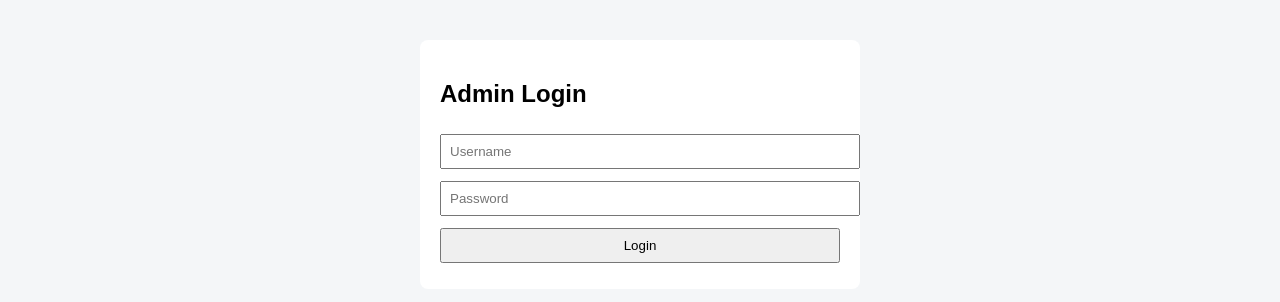
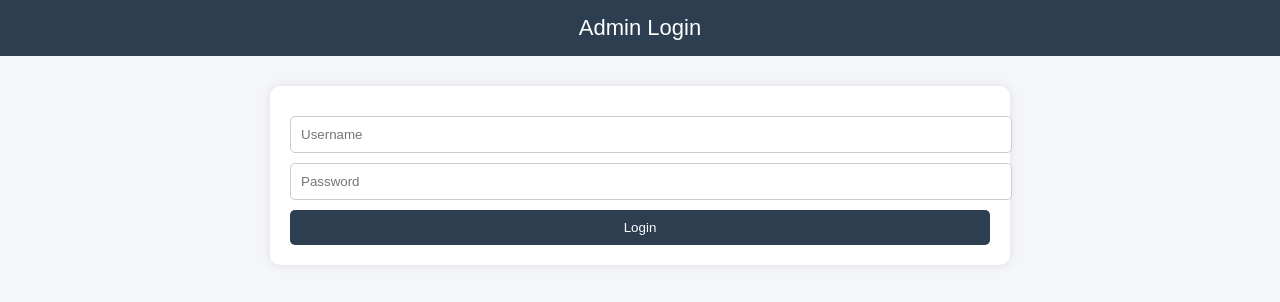
Before and after one commit to srinithisivanantham/hostel-chatbot, a Flask app: page /admin in a window 1280 px wide. Shown: the top 302 px of the page. Run offline with Flask 3, Linux system fonts and the light colour scheme.

```diff
--- a/static/style.css
+++ b/static/style.css
@@ -1,29 +1,65 @@
 body {
-    font-family: Arial;
-    background: #f4f6f8;
+    margin: 0;
+    font-family: Arial, sans-serif;
+    background: #f4f6f9;
+}
+
+header {
+    background: #2c3e50;
+    color: white;
+    padding: 15px;
+    text-align: center;
+    font-size: 22px;
 }
 
 .container {
-    width: 400px;
-    margin: auto;
+    width: 90%;
+    max-width: 700px;
+    margin: 30px auto;
     background: white;
     padding: 20px;
-    margin-top: 40px;
-    border-radius: 8px;
+    border-radius: 10px;
+    box-shadow: 0 0 10px rgba(0,0,0,0.1);
 }
 
 input, textarea, button {
     width: 100%;
-    padding: 8px;
-    margin: 6px 0;
+    padding: 10px;
+    margin-top: 10px;
+    border-radius: 5px;
+    border: 1px solid #ccc;
 }
 
-table {
-    width: 100%;
-    border-collapse: collapse;
+button {
+    background: #2c3e50;
+    color: white;
+    border: none;
+    cursor: pointer;
 }
 
-th, td {
+button:hover {
+    background: #34495e;
+}
+
+.chat-box {
+    height: 300px;
     border: 1px solid #ccc;
-    padding: 6px;
+    padding: 10px;
+    overflow-y: auto;
+    margin-bottom: 10px;
 }
+
+.bot {
+    background: #e8f0fe;
+    padding: 8px;
+    border-radius: 5px;
+    margin-bottom: 5px;
+}
+
+.user {
+    background: #d1f5d3;
+    padding: 8px;
+    border-radius: 5px;
+    margin-bottom: 5px;
+    text-align: right;
+}
--- a/templates/admin_login.html
+++ b/templates/admin_login.html
@@ -2,16 +2,22 @@
 <html>
 <head>
     <title>Admin Login</title>
-    <link rel="stylesheet" href="/static/style.css">
+    <link rel="stylesheet" href="{{ url_for('static', filename='style.css') }}">
 </head>
 <body>
+
+<header>Admin Login</header>
+
 <div class="container">
-<h2>Admin Login</h2>
-<form method="post">
-    <input name="username" placeholder="Username">
-    <input name="password" type="password" placeholder="Password">
-    <button>Login</button>
-</form>
+    <form method="POST">
+        <input type="text" name="username" placeholder="Username" required>
+        <input type="password" name="password" placeholder="Password" required>
+        <button type="submit">Login</button>
+        {% if error %}
+            <p style="color:red">{{ error }}</p>
+        {% endif %}
+    </form>
 </div>
+
 </body>
 </html>
```
Also changed, not shown: templates/index.html (+23 -14 lines).
